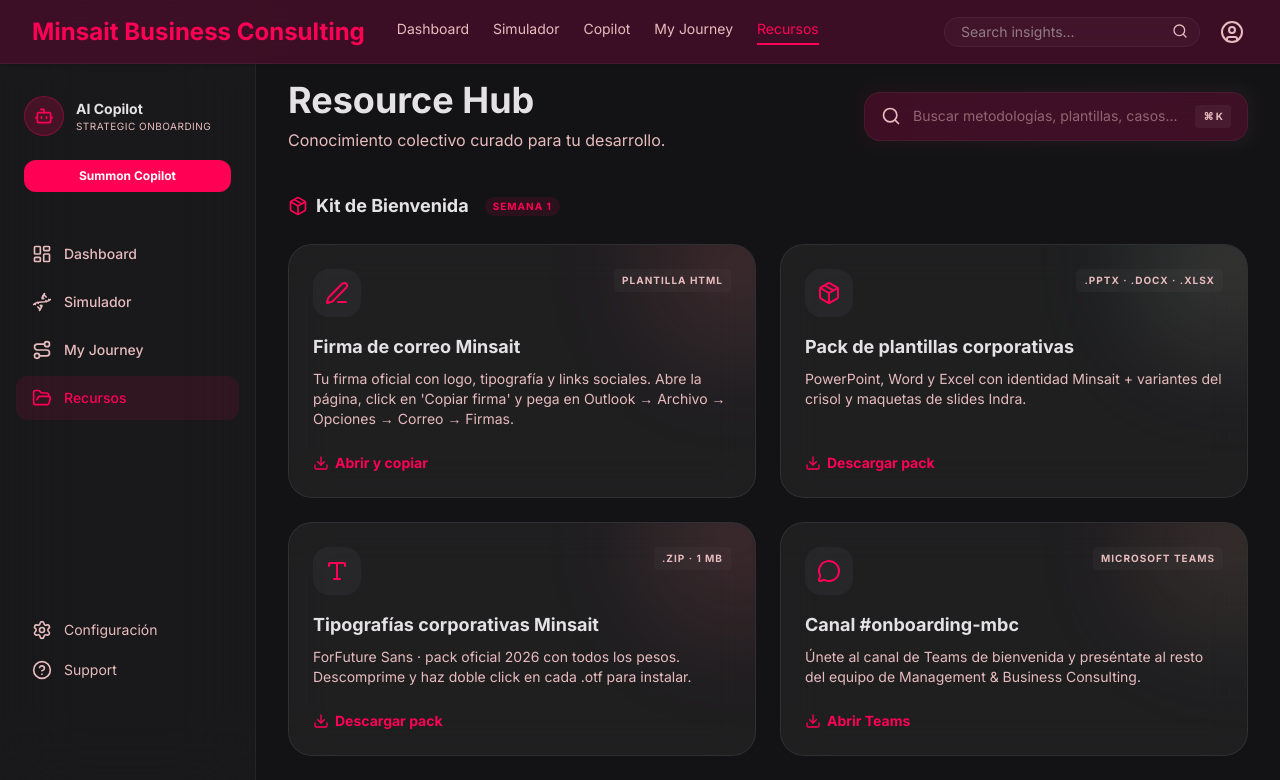
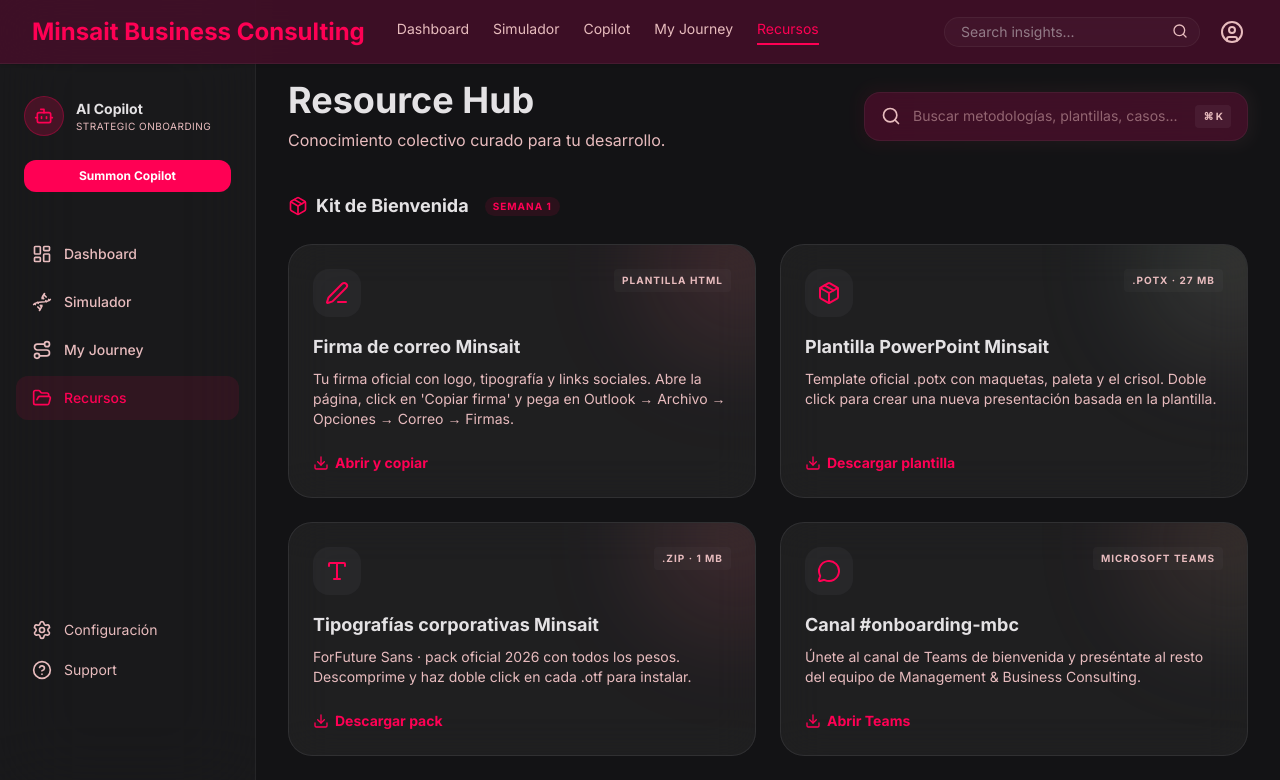
Before and after one commit to nelson2206/mbc-onboarding, a Next.js app: page /resources in a window 1280 px wide. Shown: the top 780 px of the page. Built offline with nearby package versions, Linux system fonts and the light colour scheme; no server answers.

Commit message:
feat(brand): real Minsait .potx template (27 MB) replaces SharePoint placeholder

```diff
--- a/src/app/(app)/resources/page.tsx
+++ b/src/app/(app)/resources/page.tsx
@@ -151,12 +151,12 @@
   },
   {
     id: "plantillas-corporativas",
-    title: "Pack de plantillas corporativas",
-    description: "PowerPoint, Word y Excel con identidad Minsait + variantes del crisol y maquetas de slides Indra.",
+    title: "Plantilla PowerPoint Minsait",
+    description: "Template oficial .potx con maquetas, paleta y el crisol. Doble click para crear una nueva presentación basada en la plantilla.",
     icon: Package,
-    type: ".pptx · .docx · .xlsx",
-    cta: "Descargar pack",
-    href: "https://minsait.sharepoint.com/sites/marca/plantillas",
+    type: ".potx · 27 MB",
+    cta: "Descargar plantilla",
+    href: "/mbc-onboarding/kit/plantilla-minsait.potx",
     accent: "from-tertiary to-primary"
   },
   {
```
Also changed, not shown: 1 other file (tests, documents, lock files or other folders).
